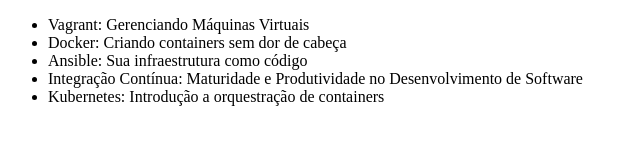
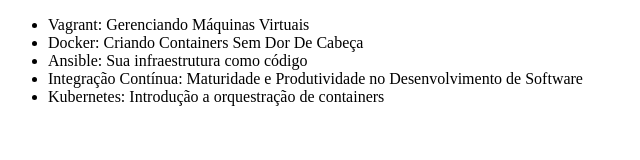
Before and after one commit to fonzeeulisses/alura-git, a plain HTML site: page index.html in a window 1280 px wide. Shown: the full height of the page, 0-640 px from the left. Drawn offline with Linux system fonts and the light colour scheme.

Commit message:
Modificando curso de Docker

```diff
--- a/index.html
+++ b/index.html
@@ -9,7 +9,7 @@
 <body>
     <ul>
         <li>Vagrant: Gerenciando Máquinas Virtuais</li>
-        <li>Docker: Criando containers sem dor de cabeça</li>
+        <li>Docker: Criando Containers Sem Dor De Cabeça</li>
         <li>Ansible: Sua infraestrutura como código</li>
         <li>Integração Contínua: Maturidade e Produtividade no Desenvolvimento de Software</li>
         <li>Kubernetes: Introdução a orquestração de containers </li>
```
